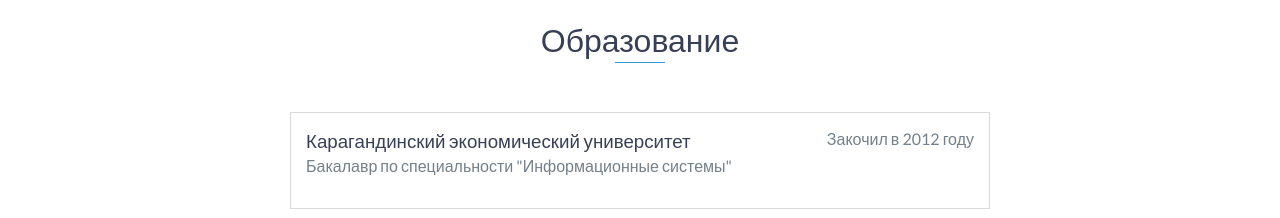
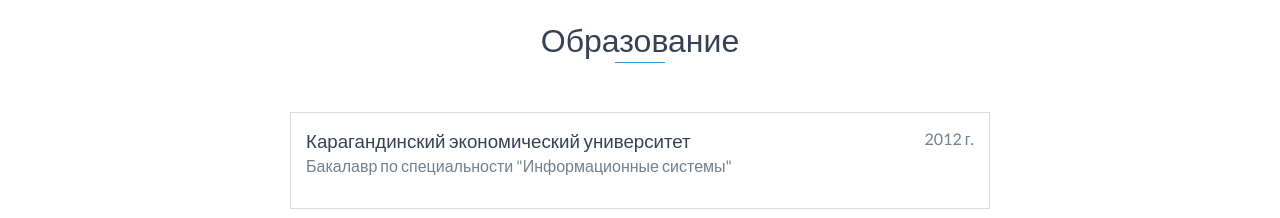
Before and after one commit to btn441/btn441.github.io, a website: page index.html in a window 1280 px wide. Shown: the part 1940-2158 px from the top of the page. Drawn offline with nearby package versions, Linux system fonts and the light colour scheme.

Commit message:
update education

```diff
--- a/index.html
+++ b/index.html
@@ -115,7 +115,7 @@
         <h2 class="heading">Образование</h2>
         <div class="education-block">
             <h3>Карагандинский экономический университет</h3>
-            <span class="education-date">Закочил в 2012 году</span>
+            <span class="education-date">2012 г.</span>
             <h4>Бакалавр по специальности "Информационные системы"</h4>
             <p>
             </p>
```
